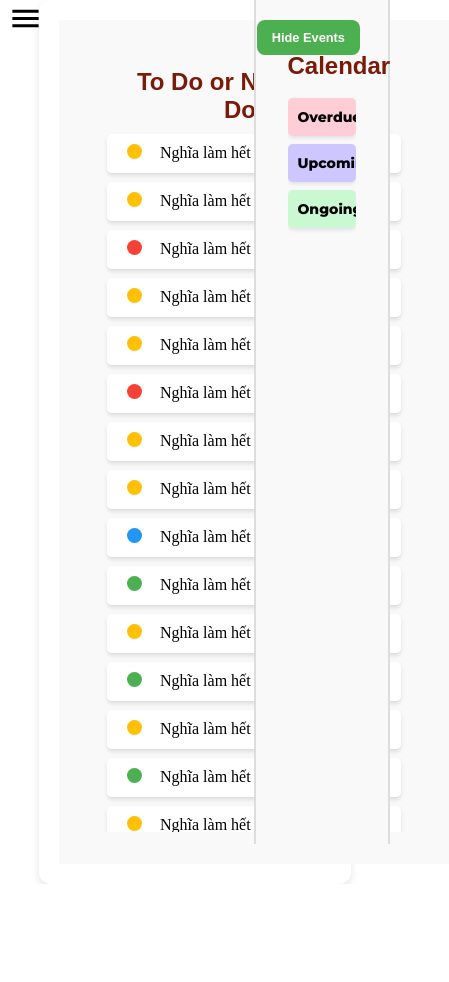
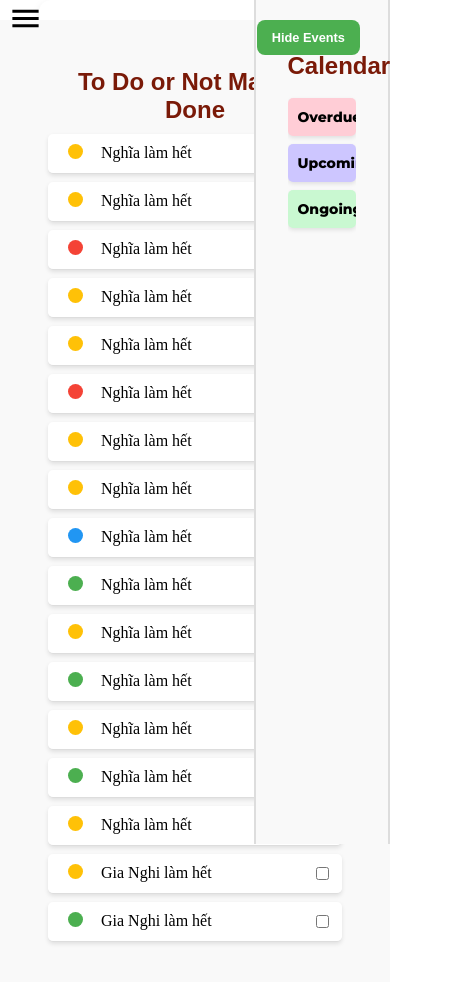
Before and after one commit to gianghitran/NT208.P21.ATTN_Personal-Smart-Scheduling-System-with-AI, a React (Vite) app in the folder Workspace/App/client/: page /Mytask in a window 390 px wide. Shown: the top 982 px of the page, 449 px wide, since content can reach past the window. Before the commit the page ends 884 px from the top, so only its background shows below. Built offline with nearby package versions, Linux system fonts and the light colour scheme.

Commit message:
mytask mobile friendly

```diff
--- a/Workspace/App/client/src/Components/Mytask/mytask.css
+++ b/Workspace/App/client/src/Components/Mytask/mytask.css
@@ -1,9 +1,10 @@
 
 .app-container {
   display: flex;
-  width: 100vw;
-  height: 100vh;
+  width: 100%;
+  height: 100%;
   transition: all 0.3s ease-in-out;
+
 }
 
   /* Main Content */
@@ -18,16 +19,38 @@
     flex: 1;
     background: #f9f9f9;
     padding: 2rem;
-    width:50%;
-    right:0 ;
+    /* width:100%; */
+    left:142px;
+    right:0px;
     /* z-index: 1000; */
   }
+  @media (max-width: 800px) {
+    .main-content{
+      flex-grow: 1; /* Mặc định chiếm toàn bộ không gian còn lại */
+  /* transition: width 0.3s ease-in-out; */
+    display: flex;
+
+    flex-shrink:1;
+    position: absolute;
+    flex-direction: column;
+    flex: 1;
+    background: #f9f9f9;
+    padding: 2rem;
+    /* width:100%; */
+    left:0px;
+    right:0px;
+
+    }
+
+}
+
+
 
   /* Task Dashboard */
   .task-dashboard {
     flex: 2;
     padding: 1rem;
-    overflow-y: auto; /*thanh cuộn */
+
   }
 
   .header h2 {
```
